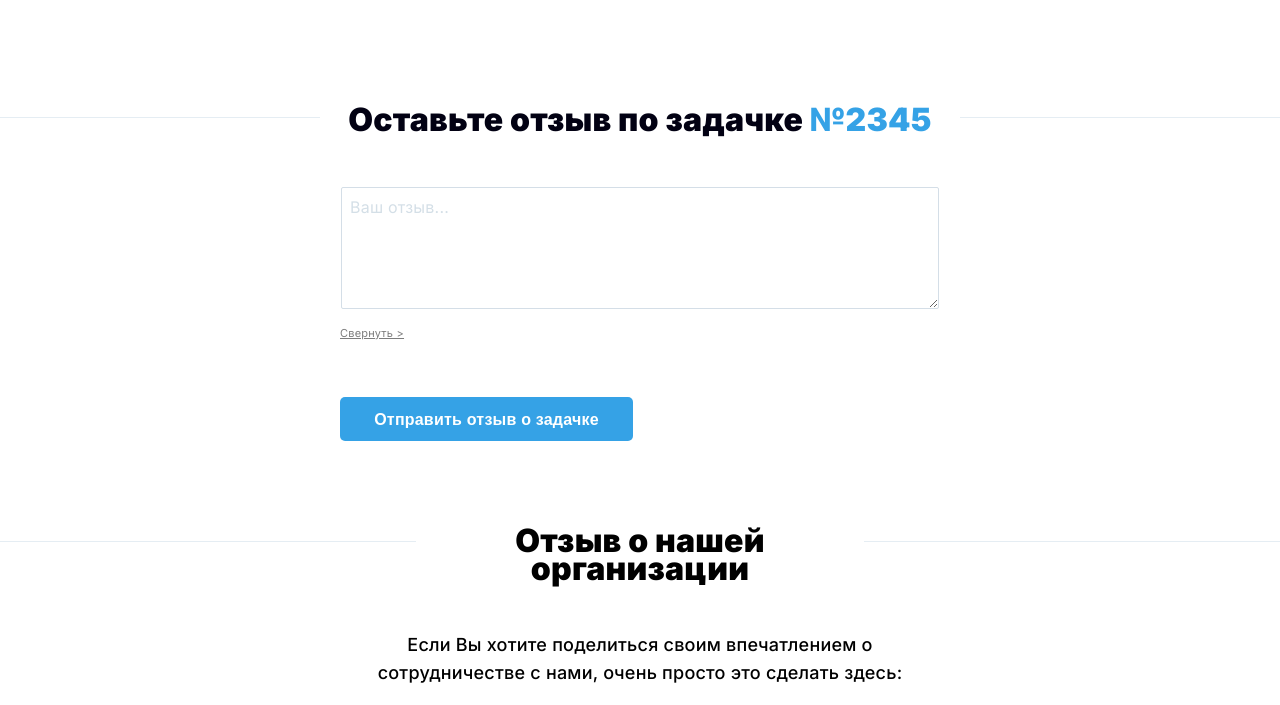
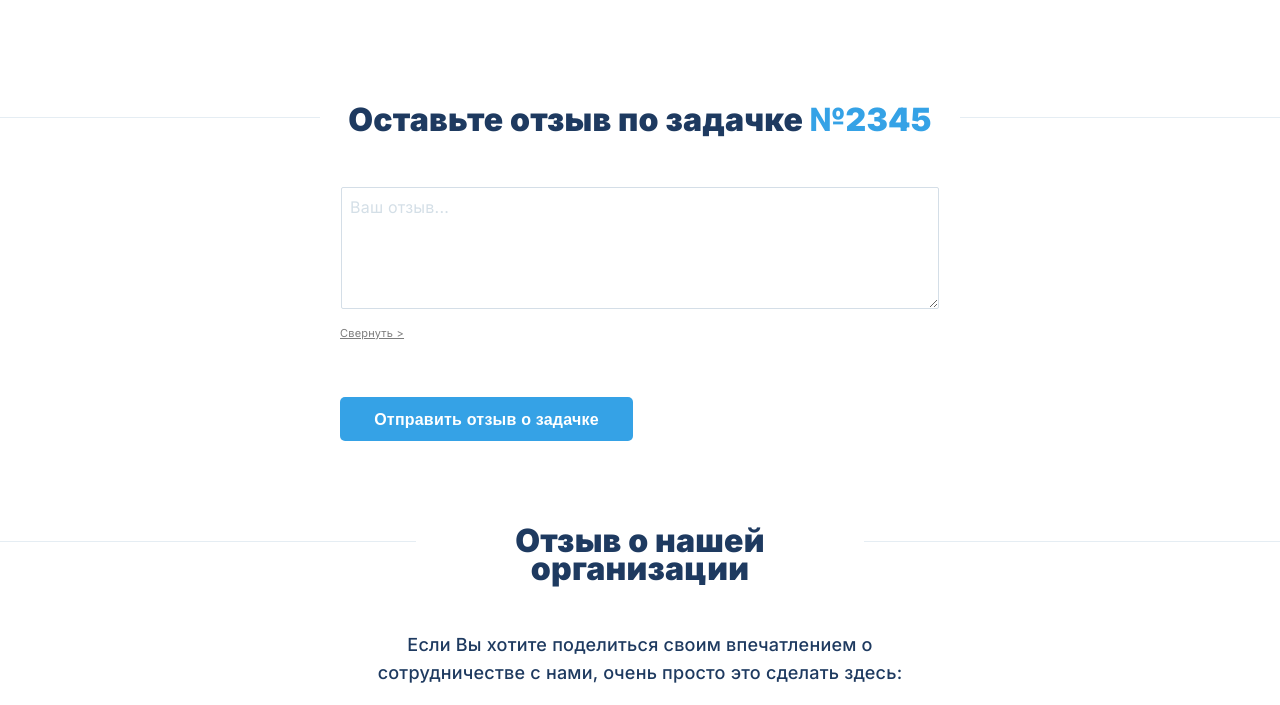
Before and after one commit to Veniamin-Leb/AIC-2022, a plain HTML site: page index.html in a window 1280 px wide. Shown: the part 95-800 px from the top of the page. Drawn offline with Linux system fonts and the light colour scheme.

Commit message:
Update style.css

```diff
--- a/assets/CSS/style.css
+++ b/assets/CSS/style.css
@@ -130,7 +130,7 @@ header .header__logo .logo__phone p {
   font-size: 32px;
   line-height: 44px;
   letter-spacing: 0.216px;
-  color: #020113;
+  color: #1E3A60;
   margin: 0 auto;
   margin-top: -20px;
   background: #fff;
@@ -151,7 +151,7 @@ header .header__logo .logo__phone p {
   line-height: 28px;
   text-align: center;
   letter-spacing: 0.216px;
-  color: #000000;
+  color: #1E3A60;
   margin: 0 auto;
   margin-top: -15px;
   background: #fff;
@@ -166,7 +166,7 @@ header .header__logo .logo__phone p {
   line-height: 28px;
   text-align: center;
   letter-spacing: 0.216px;
-  color: #000000;
+  color: #1E3A60;
 }
 
 .content .content__input {
@@ -190,7 +190,7 @@ header .header__logo .logo__phone p {
   font-size: 16px;
   line-height: 28px;
   letter-spacing: 0.216px;
-  color: #D4DFE7;
+  color: #020113;
 }
 
 .content .content__input textarea::placeholder {
```
